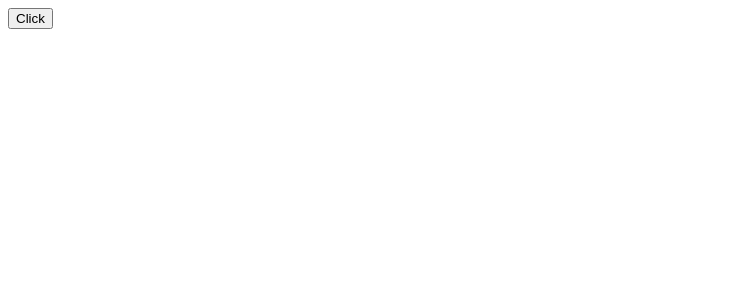
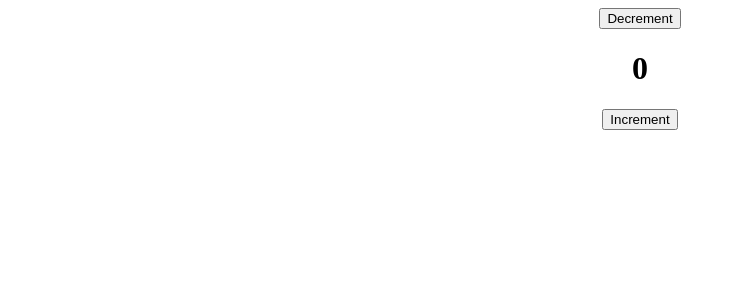
Before and after one commit to rhandyta/reactbasics-C, a React (Create React App) app: page / in a window 1280 px wide. Shown: the top 300 px of the page, without its empty margins (0-736 px from the left). Built offline with nearby package versions, Linux system fonts and the light colour scheme.

Commit message:
use state

```diff
--- a/src/App.js
+++ b/src/App.js
@@ -1,26 +1,26 @@
-import React from 'react';
+import React from "react";
 import "./App.css";
-import Card from './Components/Card';
+import Card from "./Components/Card";
+import Counter from "./Components/Counter";
 
 function App() {
-
-  const hello = () => {
-    console.log('Hello World')
-  }
+    const hello = () => {
+        console.log("Hello World");
+    };
 
     return (
         <>
-            <Button hello={hello}/>
+            <Counter />
         </>
     );
 }
 
-function Button (props) {
-  return (
-    <>
-      <button onClick={props.hello}>Click</button>
-    </>
-  )
+function Button(props) {
+    return (
+        <>
+            <button onClick={props.hello}>Click</button>
+        </>
+    );
 }
 
 export default App;
--- /dev/null
+++ b/src/Components/Counter.js
@@ -0,0 +1,26 @@
+import React, { useState } from 'react'
+
+export default function Counter () {
+  const [counter, setCounter] = useState(0)
+
+  const increment = () => {
+    setCounter(counter+1)
+    console.log(counter)
+  }
+
+  const decrement = () => {
+    if(!counter <= 0) {
+      setCounter(counter - 1)
+      console.log(counter)
+    }
+    return false
+  }
+
+  return (
+    <div style={{ textAlign:"center" }}>
+      <button onClick={decrement}>Decrement</button>
+      <h1>{counter}</h1>
+      <button onClick={increment}>Increment</button>
+    </div>
+  )
+}
```
